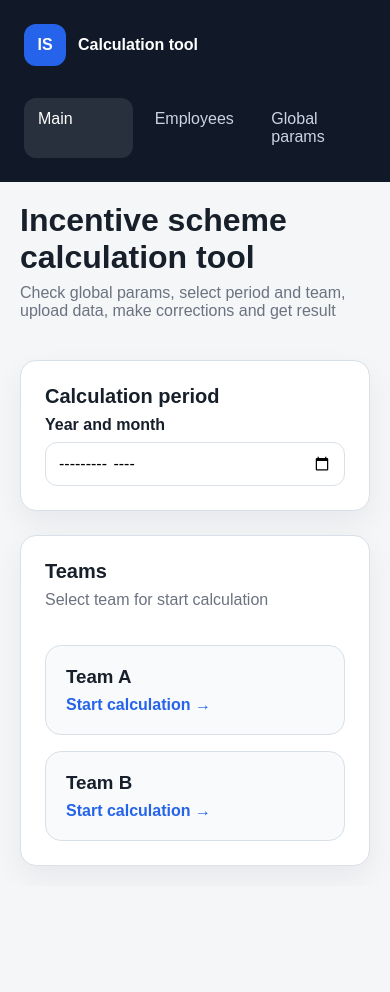
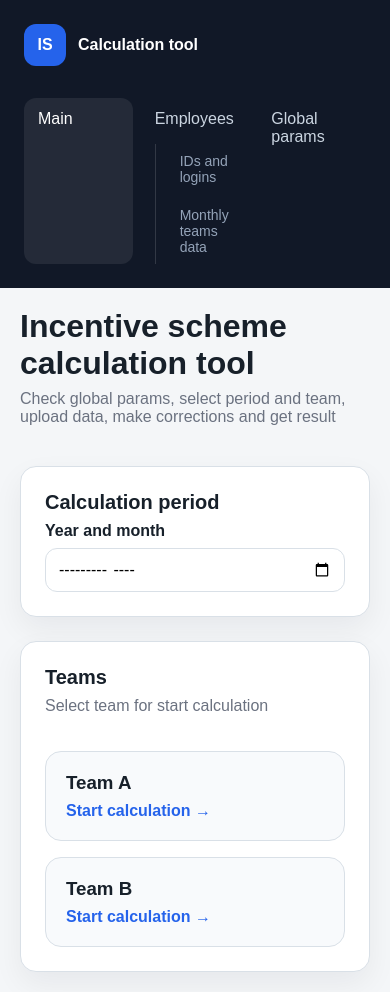
Before and after one commit to VityaMachine/work-is-new, a plain HTML site: page index.html in a window 390 px wide. Before the commit the page ends 886 px from the top, so only its background shows below. Drawn offline with Linux system fonts and the light colour scheme.

Commit message:
added submenu

```diff
--- a/css/styles.css
+++ b/css/styles.css
@@ -361,6 +361,32 @@ input {
   margin-bottom: 20px;
 }
 
+.nav-group {
+  display: grid;
+  gap: 4px;
+}
+
+.nav-submenu {
+  display: grid;
+  gap: 4px;
+  margin-left: 14px;
+  padding-left: 12px;
+  border-left: 1px solid rgba(255, 255, 255, 0.14);
+}
+
+.nav__sublink {
+  padding: 9px 12px;
+  border-radius: 10px;
+  color: #94a3b8;
+  font-size: 14px;
+}
+
+.nav__sublink:hover,
+.nav__sublink--active {
+  background: rgba(255, 255, 255, 0.08);
+  color: #ffffff;
+}
+
 @media (max-width: 900px) {
   .app {
     grid-template-columns: 1fr;
--- a/index.html
+++ b/index.html
@@ -18,9 +18,33 @@
 
         <nav class="nav">
           <a href="#/" class="nav__link" data-route-link="#/">Main</a>
-          <a href="#/employees" class="nav__link" data-route-link="#/employees"
-            >Employees</a
-          >
+          <div class="nav-group">
+            <a
+              href="#/employees/users"
+              class="nav__link"
+              data-route-link="#/employees/users"
+            >
+              Employees
+            </a>
+
+            <div class="nav-submenu">
+              <a
+                href="#/employees/users"
+                class="nav__sublink"
+                data-route-link="#/employees/users"
+              >
+                IDs and logins
+              </a>
+
+              <a
+                href="#/employees/monthly-data"
+                class="nav__sublink"
+                data-route-link="#/employees/monthly-data"
+              >
+                Monthly teams data
+              </a>
+            </div>
+          </div>
           <a href="#/settings" class="nav__link" data-route-link="#/settings"
             >Global params</a
           >
@@ -30,7 +54,12 @@
       <main class="main">
         <section data-view="dashboard" class="view"></section>
         <section data-view="team" class="view" hidden></section>
-        <section data-view="employees" class="view" hidden></section>
+        <section data-view="employees-users" class="view" hidden></section>
+        <section
+          data-view="employees-monthly-data"
+          class="view"
+          hidden
+        ></section>
         <section data-view="settings" class="view" hidden></section>
         <section data-view="not-found" class="view" hidden></section>
       </main>
--- a/scripts/main.js
+++ b/scripts/main.js
@@ -4,7 +4,7 @@ import { loadJSON } from "./utils/json-loader.js";
 
 import renderDashboardPage from "./pages/dashboard.js";
 import renderTeamPage from "./pages/team.js";
-import renderEmployeesPage from "./pages/employees.js";
+import renderEmployeesUsersPage from "./pages/employees-users.js";
 import renderSettingsPage from "./pages/settings.js";
 import renderNotFoundPage from "./pages/not-found.js";
 
@@ -17,7 +17,9 @@ function render() {
 
   if (route.view === "dashboard") renderDashboardPage(teams);
   if (route.view === "team") renderTeamPage(teams, route.params.teamId);
-  if (route.view === "employees") renderEmployeesPage();
+  if (route.view === "employees-users") {
+    renderEmployeesUsersPage();
+  }
   if (route.view === "settings") renderSettingsPage();
   if (route.view === "not-found") renderNotFoundPage();
 
--- /dev/null
+++ b/scripts/pages/employees-monthly-data.js
@@ -0,0 +1,3 @@
+const employeesView = document.querySelector('[data-view="employees"]');
+
+export function renderEmployeesMonthlyDataPage() {}
--- a/scripts/pages/employees.js
+++ b/scripts/pages/employees-users.js
@@ -1,13 +1,12 @@
 import { bindEmployeesEvents } from "../lib/users-lib.js";
 import renderUsersTable from "../components/users/usersTable.js";
 
-const employeesView = document.querySelector('[data-view="employees"]');
+const employeesView = document.querySelector('[data-view="employees-users"]');
 
 export default function renderEmployeesPage() {
   employeesView.innerHTML = `
     <header class="page-header">
       <div>
-        <p class="eyebrow">Directory</p>
         <h1>Employees</h1>
         <p class="page-description">
           Manage base employees list used for bonus calculations.
--- a/scripts/utils/router.js
+++ b/scripts/utils/router.js
@@ -14,7 +14,11 @@ export function getRoute() {
 
   const routes = {
     "#/": { view: "dashboard", params: {} },
-    "#/employees": { view: "employees", params: {} },
+
+    "#/employees": { view: "employees-users", params: {} },
+    "#/employees/users": { view: "employees-users", params: {} },
+    "#/employees/monthly-data": { view: "employees-monthly-data", params: {} },
+
     "#/settings": { view: "settings", params: {} },
   };
 
@@ -32,6 +36,9 @@ export function setActiveNav() {
   const links = document.querySelectorAll("[data-route-link]");
 
   links.forEach((link) => {
-    link.classList.toggle("nav__link--active", link.dataset.routeLink === hash);
+    const isActive = link.dataset.routeLink === hash;
+
+    link.classList.toggle("nav__link--active", isActive);
+    link.classList.toggle("nav__sublink--active", isActive);
   });
 }
```
Also changed, not shown: data/users.json (+7 -1 lines).
